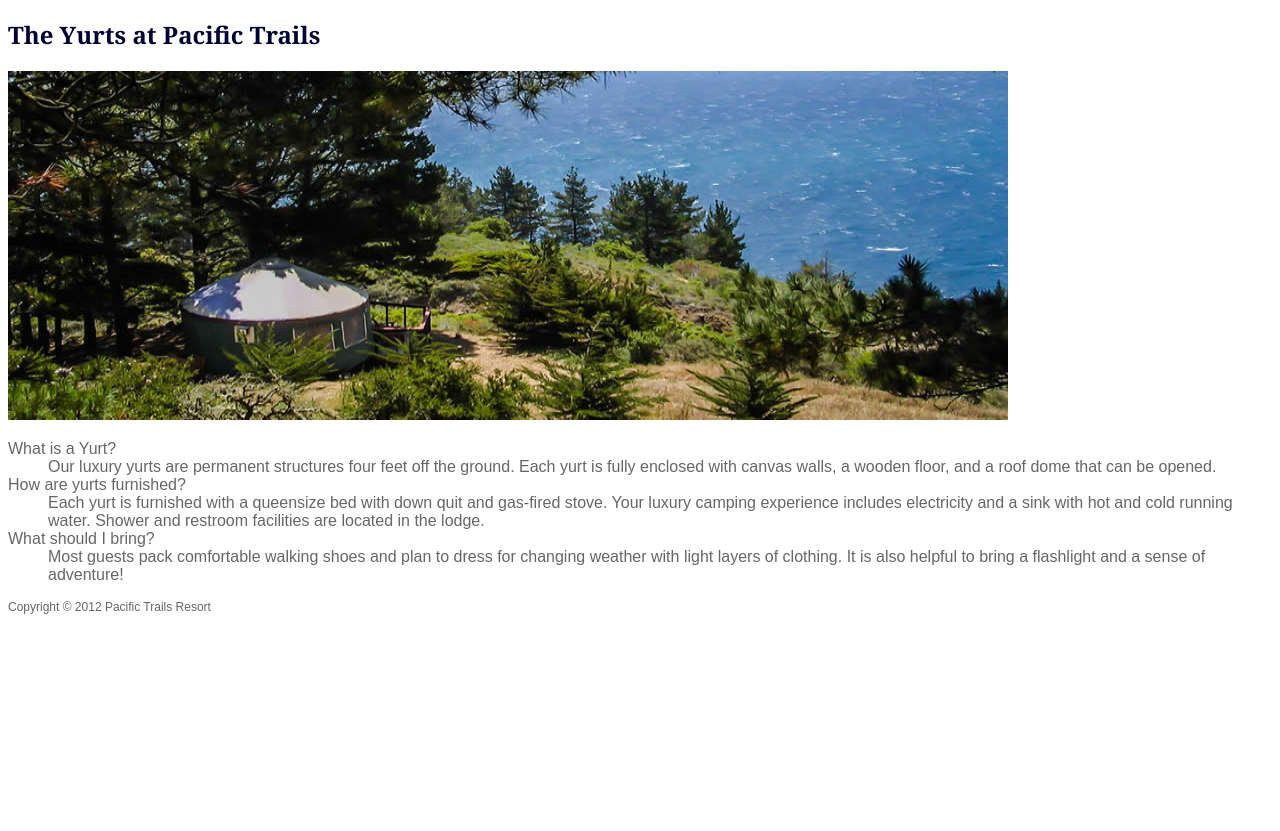
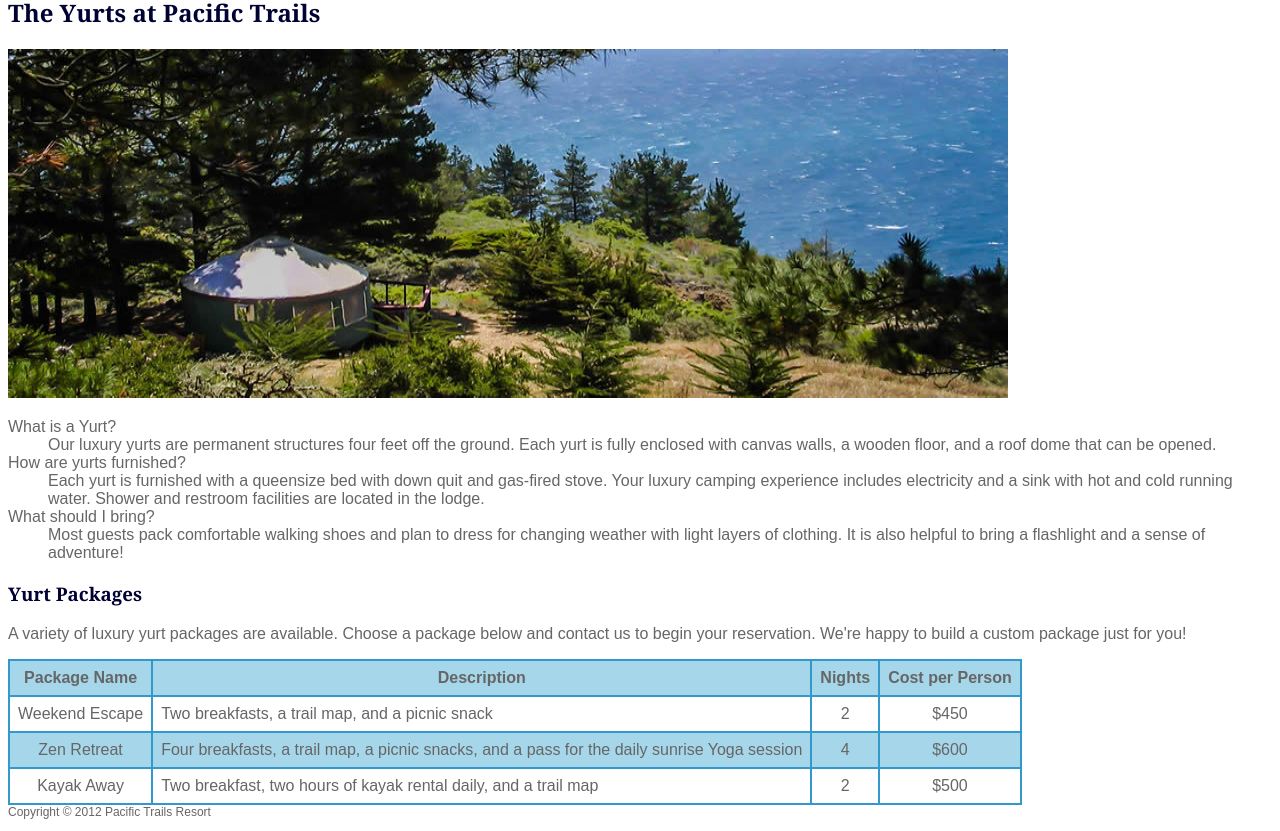
Before and after one commit to frenchdog0802/COMP213, a plain HTML site: page yurts.html in a window 1280 px wide. Shown: the part 127-958 px from the top of the page. Before the commit the page ends 800 px from the top, so only its background shows below. Drawn offline with Linux system fonts and the light colour scheme.

Commit message:
feat: week6

```diff
--- a/pacific.css
+++ b/pacific.css
@@ -6,42 +6,64 @@ body{
 
 header{
     background-color:#000033;
-    background-image: url(sunset.jpg);
-    background-position:right;
-    background-repeat:no-repeat;
     color:#FFFFFF;
-    line-height:400%;
-    text-indent:1em;
+    background-image: url(images/sunset.jpg);
+    background-repeat: no-repeat;
+    background-position: right;
+    line-height: 400%;
+    text-indent: 1em;
 }
 
-nav {
+nav{
     background-color:#90C7E3;
     font-weight:bold;
 }
 
-h1,h2,h3{
-    font-family:Georgia, 'Times New Roman', Times, serif;
+h1, h2, h3 {
+    font-family:Georgia, 'Times New Roman', Times, serif
+}
+
+h3 {
+    color: #000033;
 }
 
 h2{
     color:#000033;
 }
 
-h3{
-    color:#000033;
+h1 {
+    margin-bottom:0px;
 }
 
-ul{
-    list-style-image: url(marker.gif);
+ul {
+    list-style-image: url(images/marker.gif);
+}
+
+table, td, th{
+    border:2px solid #3399CC;
+    border-collapse: collapse;
+}
+
+td, th {
+    padding: 0.5em;
+    text-align: center;
+}
+
+tr:nth-of-type(odd) {
+    background-color: #a6d6e9;
 }
 
 footer {
-    font-size:75%;
+    font-size: 75%;
+}
+
+.text{
+    text-align: left;
 }
 
 .resort{
     color:#5C7FA3;
-    font-weight:bold;
+    font-weight: 700;
 }
 
 #contact {
--- a/yurts.html
+++ b/yurts.html
@@ -17,7 +17,7 @@
         </nav>
         <main>
             <h2>The Yurts at Pacific Trails</h2>
-            <img src="yurt.jpg" width="1000" height="349" alt="Enjoy a private getaway with your own Yurt and private campground.">
+            <img src="images/yurt.jpg" alt="Each yurt has a private campground" width="1000" height="349">
             <dl>
                 <dt>What is a Yurt?</dt>
                 <dd>Our luxury yurts are permanent structures four feet off the ground. Each yurt is fully enclosed
@@ -32,6 +32,34 @@
                 <dd>Most guests pack comfortable walking shoes and plan to dress for changing weather with light
                     layers of clothing. It is also helpful to bring a flashlight and a sense of adventure!</dd>
             </dl>
+            <h3>Yurt Packages</h3>
+            <p>A variety of luxury yurt packages are available. Choose a package below and contact us to begin your reservation. We&#39;re happy to build a custom package just for you!</p>
+            <table>
+                <tr>
+                    <th>Package Name</th>
+                    <th>Description</th>
+                    <th>Nights</th>
+                    <th>Cost per Person</th>
+                </tr>
+                <tr>
+                    <td>Weekend Escape</td>
+                    <td class="text">Two breakfasts, a trail map, and a picnic snack</td>
+                    <td>2</td>
+                    <td>$450</td>
+                </tr>
+                <tr>
+                    <td>Zen Retreat</td>
+                    <td class="text">Four breakfasts, a trail map, a picnic snacks, and a pass for the daily sunrise Yoga session</td>
+                    <td>4</td>
+                    <td>$600</td>
+                </tr>
+                <tr>
+                    <td>Kayak Away </td>
+                    <td class="text">Two breakfast, two hours of kayak rental daily, and a trail map</td>
+                    <td>2</td>
+                    <td>$500</td>
+                </tr>
+            </table>
         </main>
         <footer>
             Copyright &copy; 2012 Pacific Trails Resort
```
Also changed, not shown: activities.html (+2 -3 lines), index.html (+3 -3 lines), images/coast.jpg (added), images/favicon.ico (added), images/marker.gif (added), images/sunset.jpg (added), images/trail.jpg (added), images/yurt.jpg (added).
